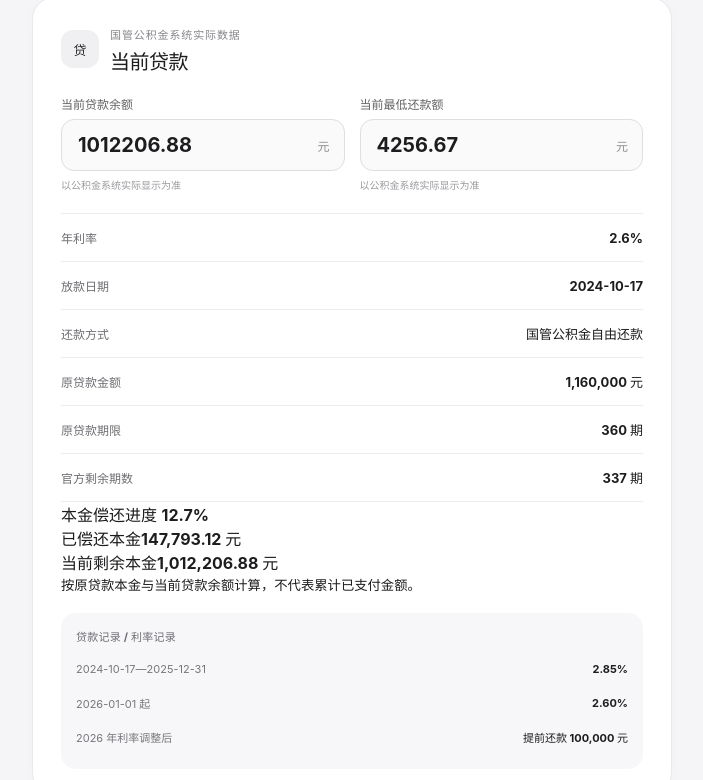
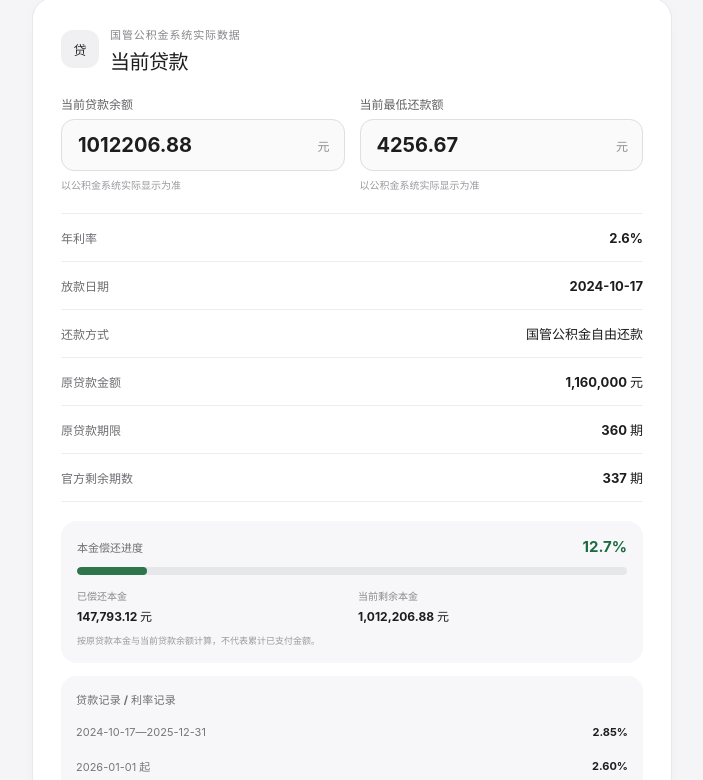
Before and after one commit to ljfm630/-china-mortgage-calculator, a website with bundled scripts: page index.html in a window 1280 px wide. Shown: the part 168-948 px from the top of the page, without its empty margins (288-991 px from the left). Built offline with nearby package versions, Linux system fonts and the light colour scheme.

Commit message:
Style repayment progress card

```diff
--- a/src/style.css
+++ b/src/style.css
@@ -37,7 +37,19 @@ h2 { margin: 3px 0 0; font-size: 20px; letter-spacing: -.025em; }
 .facts dt, .reserve-row span, .applied-row span { color: #6e6e73; font-size: 12px; }
 .facts dd, .reserve-row strong, .applied-row strong { margin: 0; font-size: 13px; font-weight: 650; text-align: right; }
 
-.loan-records { margin-top: 19px; padding: 15px; border-radius: 15px; background: #f7f7f9; }
+.repayment-progress { margin-top: 19px; padding: 16px; border-radius: 16px; background: #f7f7f9; }
+.progress-head { display: flex; align-items: center; justify-content: space-between; gap: 12px; }
+.progress-head span { color: #6e6e73; font-size: 11px; font-weight: 600; }
+.progress-head strong { color: #1d6b42; font-size: 15px; }
+.progress-track { height: 8px; margin-top: 11px; overflow: hidden; border-radius: 999px; background: #e6e7ea; }
+.progress-fill { width: 0; height: 100%; border-radius: inherit; background: #2d754b; transition: width .2s ease; }
+.progress-stats { display: grid; grid-template-columns: 1fr 1fr; gap: 12px; margin-top: 13px; }
+.progress-stats div { min-width: 0; }
+.progress-stats span { display: block; color: #8a8a8f; font-size: 10px; }
+.progress-stats strong { display: block; margin-top: 4px; font-size: 12px; overflow-wrap: anywhere; }
+.repayment-progress small { display: block; margin-top: 10px; color: #9a9a9f; font-size: 9px; line-height: 1.45; }
+
+.loan-records { margin-top: 13px; padding: 15px; border-radius: 15px; background: #f7f7f9; }
 .loan-records h3 { margin: 0 0 8px; color: #6e6e73; font-size: 11px; letter-spacing: .02em; }
 .record-row { display: flex; align-items: center; justify-content: space-between; gap: 12px; min-height: 34px; }
 .record-row span { color: #77777c; font-size: 11px; }
```
